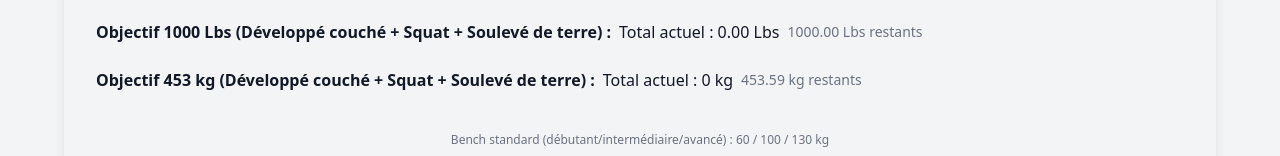
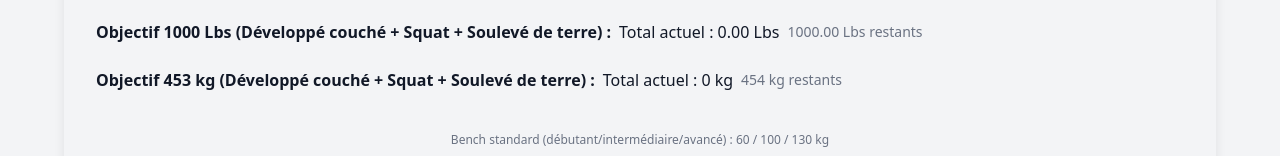
Before and after one commit to Vidocq17/DailyMonitoring, a Vue app: page /workout-stats in a window 1280 px wide. Shown: the part 191-347 px from the top of the page. Built offline with nearby package versions, Linux system fonts and the light colour scheme; no server answers; the database is empty.

Commit message:
fix: round total weight and remaining weight calculations in WorkoutCharts

```diff
--- a/src/Views/Charts/WorkoutCharts.vue
+++ b/src/Views/Charts/WorkoutCharts.vue
@@ -198,13 +198,13 @@ onMounted(async () => {
       <div class="flex items-center gap-2">
         <strong>Objectif 453 kg (Développé couché + Squat + Soulevé de terre) :</strong>
         <span v-if="myRoadTo1000Lbs !== null">
-          Total actuel : {{ actualTotal }} kg
+          Total actuel : {{ Math.round(actualTotal) }} kg
         </span>
         <span v-else>
           Aucune donnée
         </span>
         <span class="block text-sm text-gray-500">
-          {{ goalLbsToKg - actualTotal }} kg restants
+          {{ Math.round(goalLbsToKg - actualTotal) }} kg restants
         </span>
       </div>
     </div>
```
